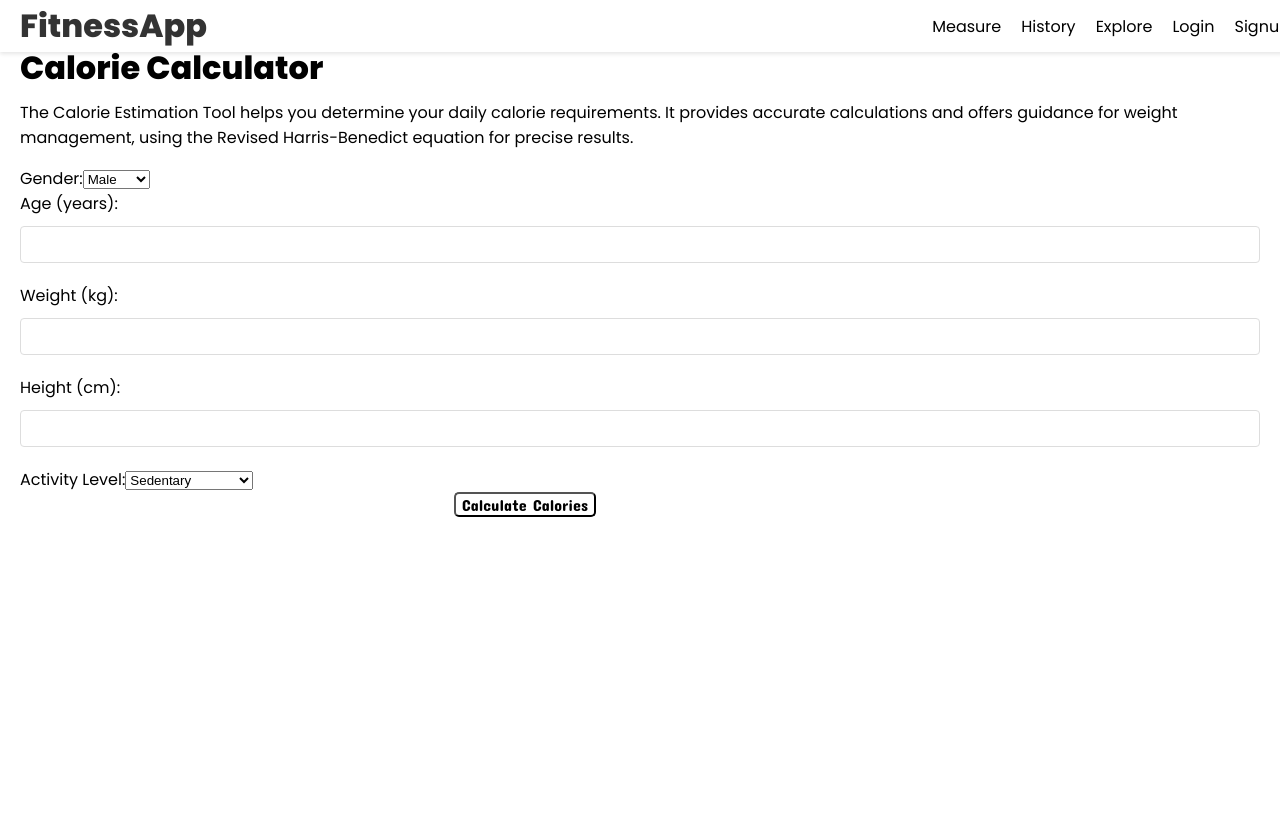
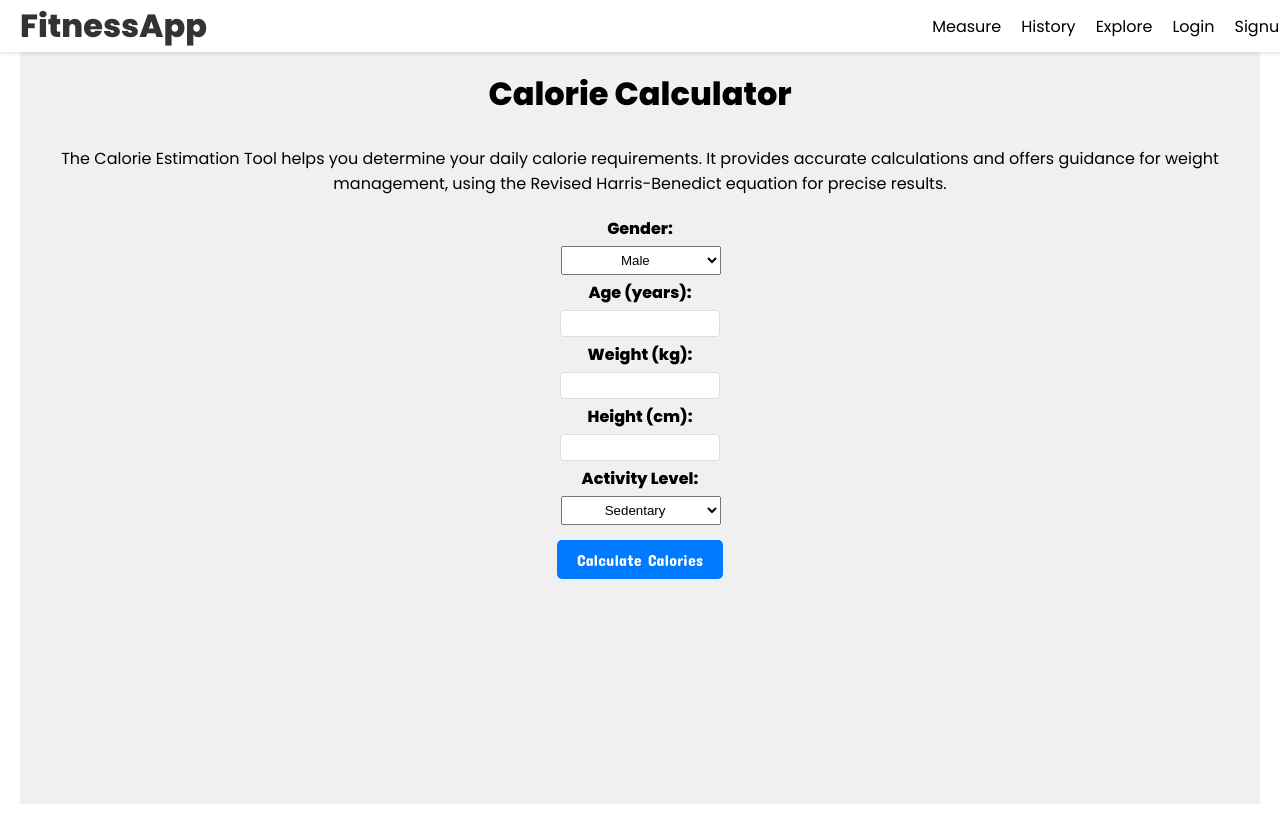
Before and after one commit to SoaresPT/FitnessApp, a React (Create React App) app in the folder Sprint3/FitnessApp/frontend/: page /CalorieCalculator in a window 1280 px wide. Before the commit the page ends 800 px from the top, so only its background shows below. Built offline with nearby package versions, Linux system fonts and the light colour scheme.

Commit message:
calculator css edit

```diff
--- a/Sprint3/FitnessApp/frontend/src/pages/CalorieCalculator.css
+++ b/Sprint3/FitnessApp/frontend/src/pages/CalorieCalculator.css
@@ -0,0 +1,51 @@
+#calorie-calculator {
+    padding-bottom: 200px;
+    display: flex;
+    justify-content: center;
+    align-items: center;
+    min-height: 69vh;
+    flex-direction: column;
+    text-align: center;
+    background-color: #f0f0f0;
+  }
+
+  #calorie-calculator h1 {
+    margin-bottom: 20px;
+  }
+
+  #calorie-calculator p {
+    margin-bottom: 20px;
+  }
+
+  #calorie-calculator label {
+    font-weight: bold;
+  }
+
+  #calorie-calculator select,
+  #calorie-calculator input[type="number"] {
+    margin: 5px;
+    padding: 5px;
+    text-align: center;
+    width: 10rem; /* Adjust the width as needed */
+  }
+
+  #calorie-calculator select {
+    display: inline-block;
+    margin-right: 1%;
+  }
+
+  #calorie-calculator button {
+    display: flex;
+    margin-left: 0%;
+    margin-top: 10px;
+    padding: 10px 20px;
+    background-color: #007bff;
+    color: #fff;
+    border: none;
+    border-radius: 5px;
+    cursor: pointer;
+  }
+
+  #calorie-calculator button:hover {
+    background-color: #0056b3;
+  }
--- a/Sprint3/FitnessApp/frontend/src/pages/CalorieCalculator.js
+++ b/Sprint3/FitnessApp/frontend/src/pages/CalorieCalculator.js
@@ -44,7 +44,7 @@ function CalorieCalculator() {
     };
 
   return (
-    <div>
+    <div id="calorie-calculator">
       <h1>Calorie Calculator</h1>
         <p>
         The Calorie Estimation Tool helps you determine your daily calorie requirements.
--- a/Sprint3/FitnessApp/frontend/src/pages/MaxRepetitionCalculator.css
+++ b/Sprint3/FitnessApp/frontend/src/pages/MaxRepetitionCalculator.css
@@ -1,8 +1,9 @@
 #measure {
+    padding-bottom: 276px;
     display: flex;
     justify-content: center;
     align-items: center;
-    min-height: 69vh;
+    min-height: 60vh;
     flex-direction: column;
     text-align: center;
     background-color: #f0f0f0;
@@ -10,6 +11,7 @@
 
 #measure h2 {
     margin-bottom: 20px;
+    font-size: 30px;
 }
 
 #measure p {
@@ -40,6 +42,8 @@
 }
 
 #measure button {
+    display: flex;
+    margin-left: 42%;
     margin-top: 10px;
     padding: 10px 20px;
     background-color: #007bff;
@@ -47,6 +51,7 @@
     border: none;
     border-radius: 5px;
     cursor: pointer;
+
 }
 
 #measure button:hover {
--- a/Sprint3/FitnessApp/frontend/src/pages/Measure.css
+++ b/Sprint3/FitnessApp/frontend/src/pages/Measure.css
@@ -3,7 +3,7 @@
     height: 500px;
     border: 2px solid #000;
     background-color: #fff;
-    font-size: 16px;
+    font-size: 24px;
     cursor: pointer;
     margin: 10px;
     margin-left: 10%;
```
